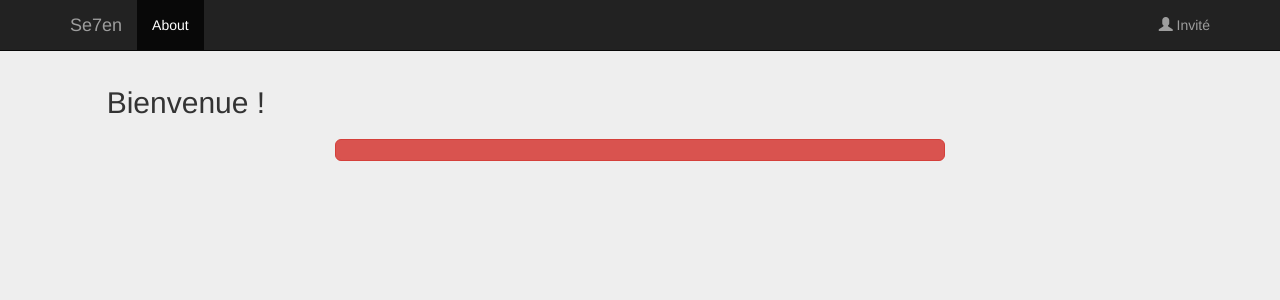
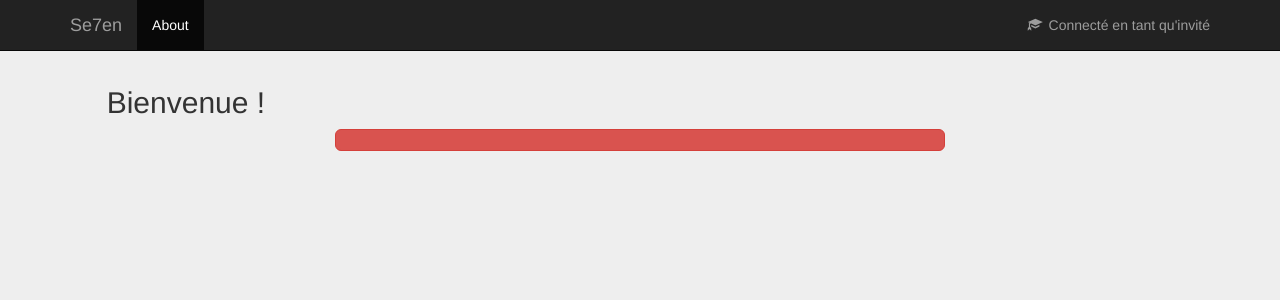
Before and after one commit to DineshGov/MapGame, a PHP site: page /main/menu_principal.php in a window 1280 px wide. Shown: the top 300 px of the page. Run offline with PHP 8.4, Linux system fonts and the light colour scheme; tables that the repository leaves empty or names only in its code hold one stand-in row (values such as "Sample post"); data that the repository does not hold is empty.

Commit message:
prise en charge de

```diff
--- a/index.php
+++ b/index.php
@@ -16,7 +16,7 @@ require('database_auth.php'); ?>
 
 			<div class="input-group">
 			  <span class="input-group-addon"><i class="glyphicon glyphicon-lock"></i></span>
-			  <input type="password" name="inputPassword" id="inputPassword" maxlength="100" minlength="6" class="form-control" placeholder="Mot de passe">
+			  <input type="password" name="inputPassword" id="inputPassword" maxlength="100" minlength="5" class="form-control" placeholder="Mot de passe">
 			</div>
 
 			<button class="btn btn-lg btn-danger btn-block auth_form_submitter" id="buttonConnexion" type="submit">Connexion</button>
--- /dev/null
+++ b/main/css/deconnexion.css
@@ -0,0 +1,16 @@
+
+.redirection_div{
+  background-color: #f5f5f5;
+  padding-top: 25px;
+  padding-bottom: 25px;
+  font-size: 20px;
+  border-top: 1px solid #ccc;
+  border-bottom: 1px solid #ccc;
+  text-align: center;
+  margin-bottom: 25px;
+  margin-left: inherit;
+}
+
+.div_redirection > p, .div_redirection > a{
+  margin-left: 10px;
+}
--- /dev/null
+++ b/main/css/header.css
@@ -0,0 +1,19 @@
+body {
+  padding-bottom: 40px;
+  background-color: #eee;
+}
+#game_name_link , #connected_as{
+  pointer-events: none;
+}
+
+#about_link{
+  cursor: pointer;
+}
+
+.navbar-static-top {
+  margin-bottom: 35px;
+}
+
+.glyphicon_header{
+	margin-right: 3px;
+}
--- a/main/css/menu_principal.css
+++ /dev/null
@@ -1,69 +0,0 @@
-body {
-  padding-bottom: 40px;
-  background-color: #eee;
-}
-#game_name_link{
-  pointer-events: none;
-}
-
-#about_link{
-  cursor: pointer;
-}
-
-.navbar-static-top {
-  margin-bottom: 35px;
-}
-
-.form-signin {
-  max-width: 330px;
-  padding: 15px;
-  margin: 0 auto;
-}
-.form-signin .form-signin-heading,
-.form-signin .checkbox {
-  margin-bottom: 10px;
-}
-.form-signin .checkbox {
-  font-weight: normal;
-}
-.form-signin .form-control {
-  position: relative;
-  height: auto;
-  -webkit-box-sizing: border-box;
-     -moz-box-sizing: border-box;
-          box-sizing: border-box;
-  padding: 10px;
-  font-size: 16px;
-}
-.form-signin .form-control:focus {
-  z-index: 2;
-}
-.form-signin input[type="email"] {
-  margin-bottom: -1px;
-  border-bottom-right-radius: 0;
-  border-bottom-left-radius: 0;
-}
-.form-signin input[type="password"] {
-  border-top-left-radius: 0;
-  border-top-right-radius: 0;
-}
-
-.auth_form_submitter{
-  margin-top: 10px;
-}
-
-.redirection_div{
-  background-color: #f5f5f5;
-  padding-top: 25px;
-  padding-bottom: 25px;
-  font-size: 20px;
-  border-top: 1px solid #ccc;
-  border-bottom: 1px solid #ccc;
-  text-align: center;
-  margin-bottom: 25px;
-  margin-left: inherit;
-}
-
-.div_redirection > p, .div_redirection > a{
-  margin-left: 10px;
-}
--- /dev/null
+++ b/main/header.php
@@ -0,0 +1,61 @@
+<?php session_start(); ?>
+<!DOCTYPE html>
+<html lang="fr">
+  <head>
+    <title>Se7en</title>
+    <meta charset="utf-8">
+    <meta http-equiv="X-UA-Compatible" content="IE=edge">
+    <meta name="viewport" content="width=device-width, initial-scale=1">
+
+    <link rel="icon" href="../bootstrap/favicon_Se7en.ico">
+
+    <link href="../bootstrap/css/bootstrap.min.css" rel="stylesheet">
+    <script src="../jquery/jquery-3.3.1.js"></script>
+    <script src="../bootstrap/js/bootstrap.min.js"></script>
+    <link href="../bootstrap/css/ie10-viewport-bug-workaround.css" rel="stylesheet">
+    <script src="../bootstrap/js/ie-emulation-modes-warning.js"></script>
+    <script src="js/redirection_pages_function_main.js"></script>
+    <link href="css/header.css" rel="stylesheet">
+    <link href="css/deconnexion.css" rel="stylesheet">
+  </head>
+
+  <body>
+
+    <nav class="navbar navbar-inverse navbar-static-top">
+      <div class="container">
+      <div class="navbar-header">
+        <button type="button" class="navbar-toggle collapsed" data-toggle="collapse" data-target="#navbar" aria-expanded="false" aria-controls="navbar">
+        <span class="sr-only">Toggle navigation</span>
+        <span class="icon-bar"></span>
+        <span class="icon-bar"></span>
+        <span class="icon-bar"></span>
+        </button>
+        <a class="navbar-brand" href="#" id="game_name_link">Se7en</a>
+      </div>
+
+
+        <div id="navbar" class="navbar-collapse collapse">
+          <ul class="nav navbar-nav">
+            <li class="active"><a id="about_link">About</a></li>
+            <script type="text/javascript">
+              $('#about_link').on('click', function(){
+                alert('Informations sur les développeurs blabla');
+              })
+            </script>
+          </ul>
+
+          <ul class="nav navbar-nav navbar-right">
+          <?php
+          if($page_name!=="deconnexion.php"){
+            if(isset( $_SESSION['login'])){
+              echo '<li><a href="#" id="connected_as"><span class="glyphicon glyphicon-education glyphicon_header"> </span> Connecté en tant que ' . $_SESSION['login'] . '</a></li>';
+              echo '<li><a href="deconnexion.php"><span class="glyphicon glyphicon-off glyphicon_header"> </span> Déconnexion </a></li>';
+            }
+            else
+              echo "<li><a href='#' id='connected_as'><span class='glyphicon glyphicon-education glyphicon_header'> </span> Connecté en tant qu'invité</a></li>";
+          }
+          ?>
+          </ul>
+        </div>
+      </div>
+    </nav>
--- /dev/null
+++ b/main/js/redirection_pages_function_main.js
@@ -0,0 +1,8 @@
+
+function RedirectionVersConnexionFromMain(){
+	var url = document.location.href;
+	var url_sans_nom_fichier  = url.substring( 0 ,url.lastIndexOf( "/" ) );
+	var url_sans_main  = url_sans_nom_fichier.substring( 0 ,url_sans_nom_fichier.lastIndexOf( "/" ) );
+	var url_destination = url_sans_main.concat("/index.php");
+  	document.location.href= url_destination;
+}
--- a/main/menu_principal.php
+++ b/main/menu_principal.php
@@ -1,71 +1,18 @@
-<!DOCTYPE html>
-<html lang="fr">
-  <head>
-    <title>Se7en</title>
-    <meta charset="utf-8">
-    <meta http-equiv="X-UA-Compatible" content="IE=edge">
-    <meta name="viewport" content="width=device-width, initial-scale=1">
-
-    <link rel="icon" href="../bootstrap/favicon_Se7en.ico">
-
-    <link href="../bootstrap/css/bootstrap.min.css" rel="stylesheet">
-    <script src="../jquery/jquery-3.3.1.js"></script>
-    <script src="../bootstrap/js/bootstrap.min.js"></script>
-    <link href="../bootstrap/css/ie10-viewport-bug-workaround.css" rel="stylesheet">
-    <script src="../bootstrap/js/ie-emulation-modes-warning.js"></script>
-    <link href="css/menu_principal.css" rel="stylesheet">
-  </head>
-
-  <body>
-    <?php
+<?php
+    require ('header.php');
     require('../database_auth.php');
-    ?>
-		<nav class="navbar navbar-inverse navbar-static-top">
-		  <div class="container">
-			<div class="navbar-header">
-			  <button type="button" class="navbar-toggle collapsed" data-toggle="collapse" data-target="#navbar" aria-expanded="false" aria-controls="navbar">
-				<span class="sr-only">Toggle navigation</span>
-				<span class="icon-bar"></span>
-				<span class="icon-bar"></span>
-				<span class="icon-bar"></span>
-			  </button>
-			  <a class="navbar-brand" href="#" id="game_name_link">Se7en</a>
-			</div>
+?>
 
 
-        <div id="navbar" class="navbar-collapse collapse">
-          <ul class="nav navbar-nav">
-            <li class="active"><a id="about_link">About</a></li>
-            <script type="text/javascript">
-              $('#about_link').on('click', function(){
-                alert('Informations sur les développeurs blabla');
-              })
-            </script>
-          </ul>
-
-          <ul class="nav navbar-nav navbar-right">
-            <?php
-            	if ($page_name === "inscription.php")
-            		echo '<li><a href="index.php"><span class="glyphicon glyphicon-log-in"></span> Connexion</a></li>';
-            	elseif ($page_name === "index.php")
-            		echo '<li><a href="inscription.php"><span class="glyphicon glyphicon-log-in"></span> Inscription</a></li>';
-
-              if($page_name !== "redirection_connexion.php")
-                echo '<li><a href="#"><span class="glyphicon glyphicon-user "></span> Invité</a></li>'
-            ?>
-          </ul>
-        </div>
-      </div>
-    </nav>
 
     <div>
-      <div class="col-lg-offset-1"> <h2>Bienvenue !</h2> </div>
+      <div class="col-lg-offset-1 col-md-offset-1 col-sm-offset-1"> <h2>Bienvenue !</h2> </div>
 
       <?php
         $req=$bd->prepare('select * from Questionnaires');
         $req->execute();
 
-        echo '<div class="col-lg-offset-3 col-lg-6 col-lg-offset-3" style="text-align: center;">';
+        echo '<div class="col-lg-offset-3 col-lg-6 col-lg-offset-3 col-md-offset-3 col-md-6 col-md-offset-3 col-sm-offset-3 col-sm-6 col-sm-offset-3" style="text-align: center;">';
         while($tab = $req->fetch(PDO::FETCH_ASSOC)){
           echo "<button class='btn btn-lg btn-danger btn-block auth_form_submitter' id='buttonConnexion' type='submit'>" . $tab['nomQuestionnaire'] . "</button>";
         }
```
Also changed, not shown: js/redirection_pages_function.js (+7 -0 lines), main/deconnexion.php (added, +15 -0 lines), redirection_connexion.php (+6 -3 lines).
